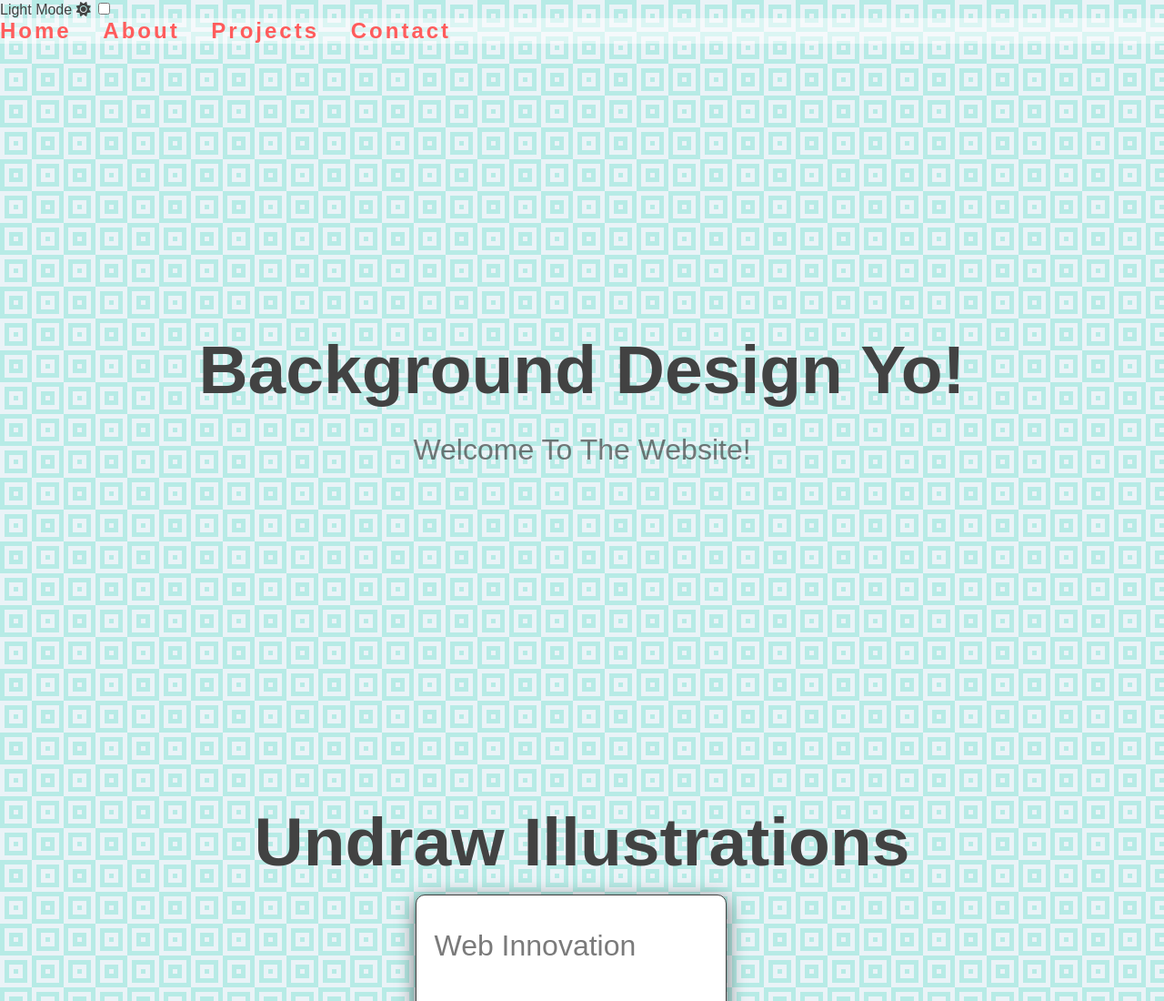
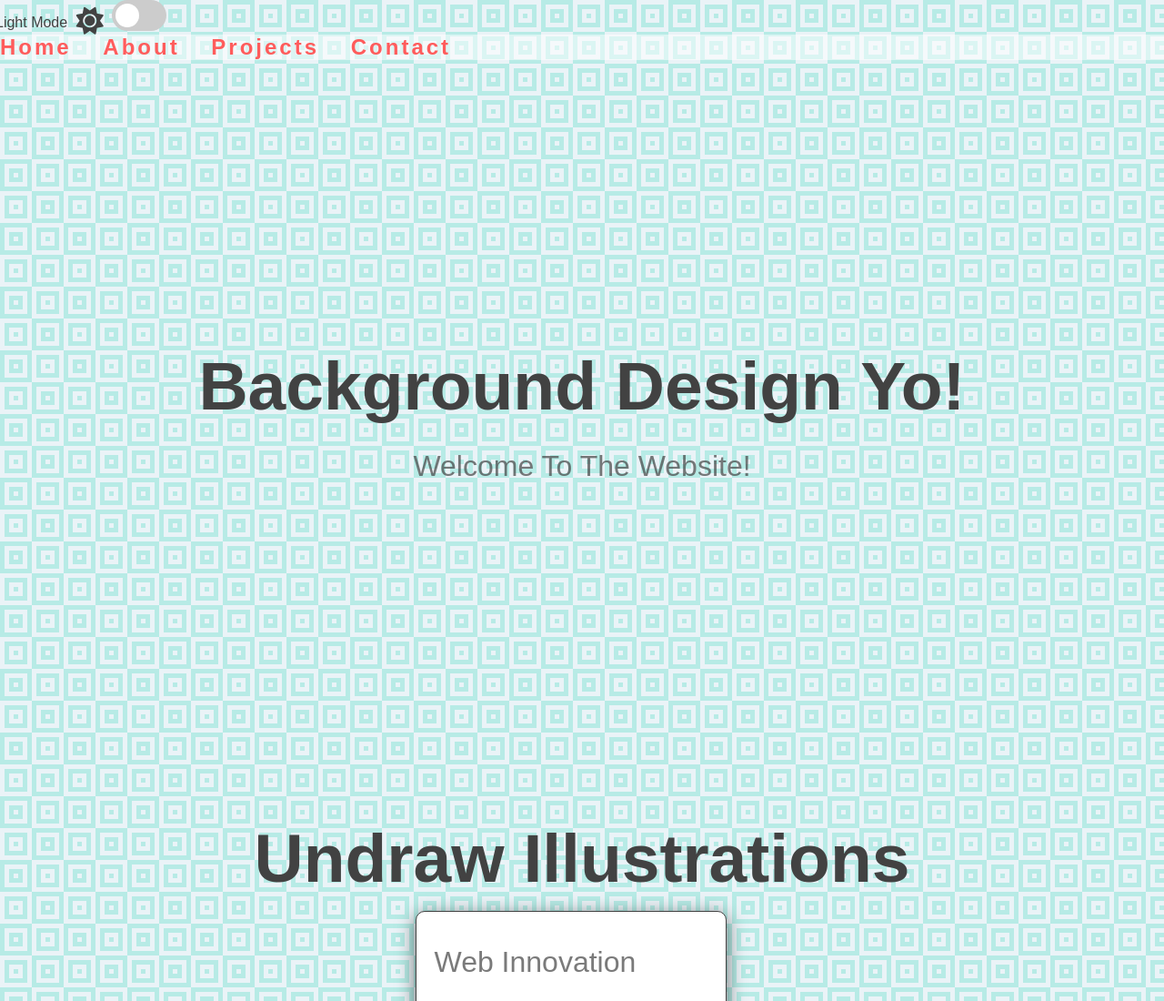
Before and after one commit to Matthew-Jenner/Light-and-Dark-Mode, a plain HTML site: page index.html in a window 1280 px wide. Shown: the top 1100 px of the page at 91% size. Drawn offline with Linux system fonts and the light colour scheme.

Commit message:
css progress on toggle switch

```diff
--- a/style.css
+++ b/style.css
@@ -153,3 +153,74 @@ p {
     line-height: 25px;
 }
 /* contact section */
+
+/* Dark mode toggle */
+.theme-switch-wrapper {
+    display: flex;
+    align-items: center;
+    z-index: 100;
+    position: fixed;
+    left: 25px;
+    top: 30px;
+    right: auto;
+}
+.theme-switch-wrapper span {
+    margin-right: 10px;
+    font-size: 1rem;
+}
+
+.toggle-text {
+    position: relative;
+    top: -4px;
+}
+.toggle-text {
+    position: relative;
+    top: -4px;
+    right: 5px;
+    color: var(--on-background);
+}
+.theme-switch {
+    display: inline-block;
+    height: 34px;
+    position: relative;
+    width: 60px;
+}
+.theme-switch input {
+    display: none;
+}
+.slider {
+    background: #ccc;
+    bottom: 0;
+    cursor: pointer;
+    left: 0;
+    position: absolute;
+    right: 0;
+    top: 0;
+    transition: 0.4s;
+}
+.slider::before {
+    background: #fff;
+    bottom: 4px;
+    content: "";
+    height: 26px;
+    left: 4px;
+    position: absolute;
+    transition: 0.4s;
+    width: 26px;
+}
+input:checked + .slider {
+    background: var(--primary-color);
+}
+input:checked + .slider::before {
+    transform: translateX(26px);
+}
+.slider.round {
+    border-radius: 34px;
+}
+.slider::before{
+    border-radius: 50%;
+}
+.fas {
+    font-size: 30px;
+    margin-right: 5px;
+}
```
